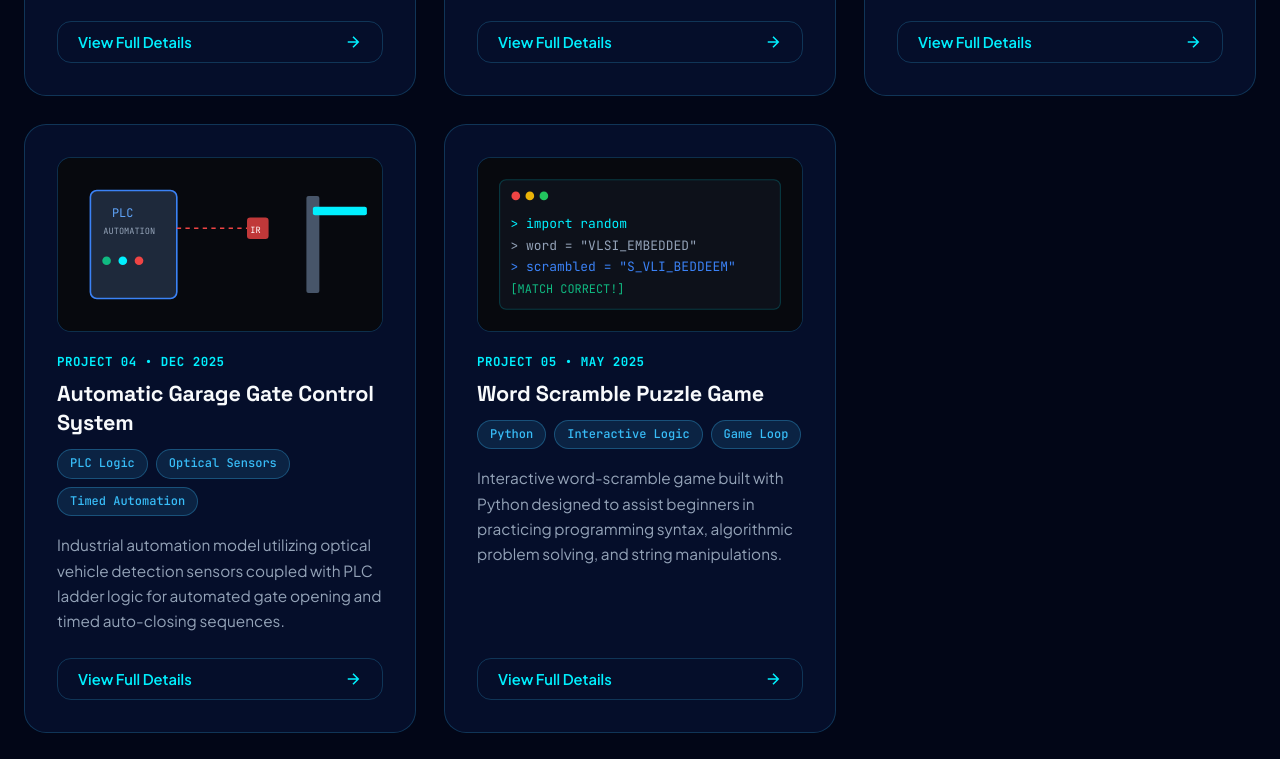
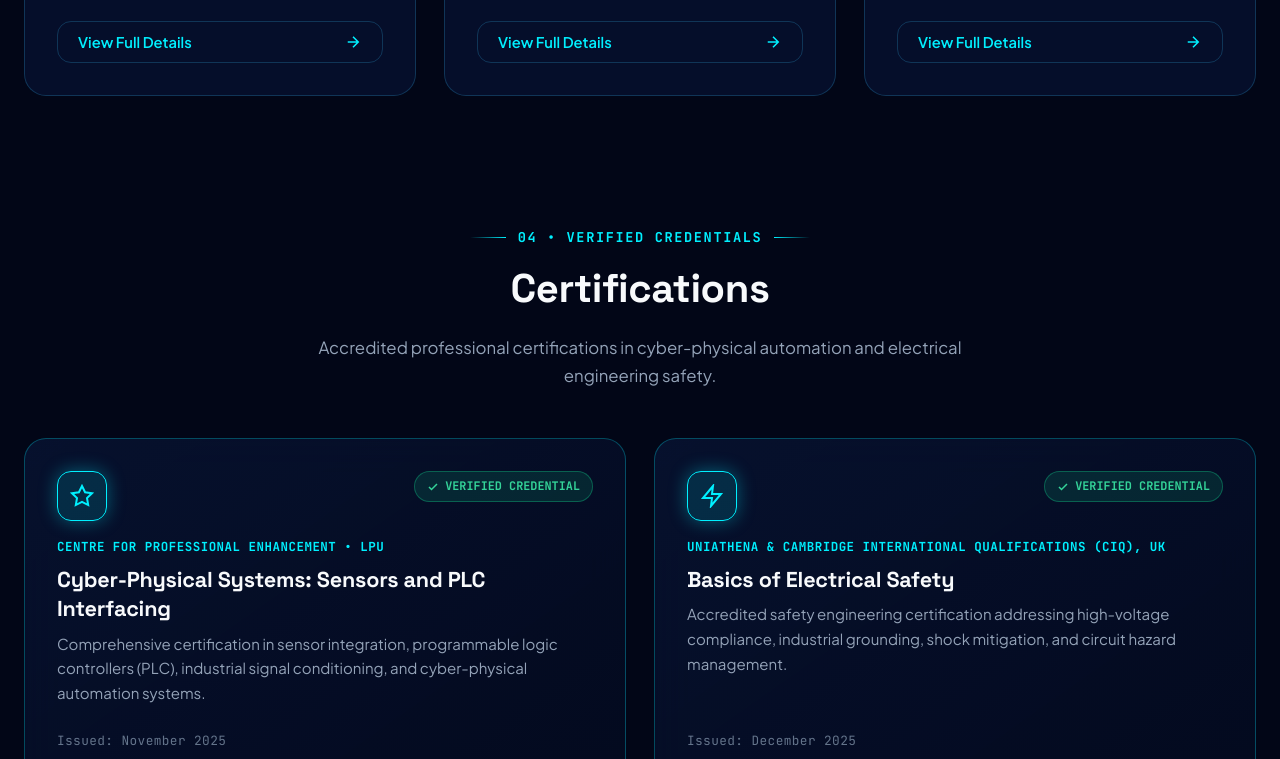
Before and after one commit to karthik3145/Karthik-Portfolio, a website: page index.html in a window 1280 px wide. Shown: the part 3695-4454 px from the top of the page. Drawn offline with Linux system fonts and the light colour scheme; files that its build step writes are made by us from their sources; files whose address does not match are found by name.

```diff
--- a/index.html
+++ b/index.html
@@ -424,45 +424,6 @@
             <svg width="18" height="18" viewBox="0 0 24 24" fill="none" stroke="currentColor" stroke-width="2"><path d="M5 12h14M12 5l7 7-7 7"/></svg>
           </button>
         </div>
-
-        <!-- Project 04: Automatic Garage Gate Control System -->
-        <div class="glass-card project-card" data-category="automation" data-id="p5">
-          <div class="project-visual-box" id="p5-visual"></div>
-          <div class="project-num">PROJECT 04 • DEC 2025</div>
-          <h3 class="project-title">Automatic Garage Gate Control System</h3>
-          <div class="project-badges">
-            <span class="tech-badge">PLC Logic</span>
-            <span class="tech-badge">Optical Sensors</span>
-            <span class="tech-badge">Timed Automation</span>
-          </div>
-          <p class="project-desc">
-            Industrial automation model utilizing optical vehicle detection sensors coupled with PLC ladder logic for automated gate opening and timed auto-closing sequences.
-          </p>
-          <button class="project-btn open-modal-btn" data-project="p5">
-            <span>View Full Details</span>
-            <svg width="18" height="18" viewBox="0 0 24 24" fill="none" stroke="currentColor" stroke-width="2"><path d="M5 12h14M12 5l7 7-7 7"/></svg>
-          </button>
-        </div>
-
-        <!-- Project 05: Word Scramble Puzzle Game -->
-        <div class="glass-card project-card" data-category="software" data-id="p1">
-          <div class="project-visual-box" id="p1-visual"></div>
-          <div class="project-num">PROJECT 05 • MAY 2025</div>
-          <h3 class="project-title">Word Scramble Puzzle Game</h3>
-          <div class="project-badges">
-            <span class="tech-badge">Python</span>
-            <span class="tech-badge">Interactive Logic</span>
-            <span class="tech-badge">Game Loop</span>
-          </div>
-          <p class="project-desc">
-            Interactive word-scramble game built with Python designed to assist beginners in practicing programming syntax, algorithmic problem solving, and string manipulations.
-          </p>
-          <button class="project-btn open-modal-btn" data-project="p1">
-            <span>View Full Details</span>
-            <svg width="18" height="18" viewBox="0 0 24 24" fill="none" stroke="currentColor" stroke-width="2"><path d="M5 12h14M12 5l7 7-7 7"/></svg>
-          </button>
-        </div>
-
       </div>
     </section>
 
```
